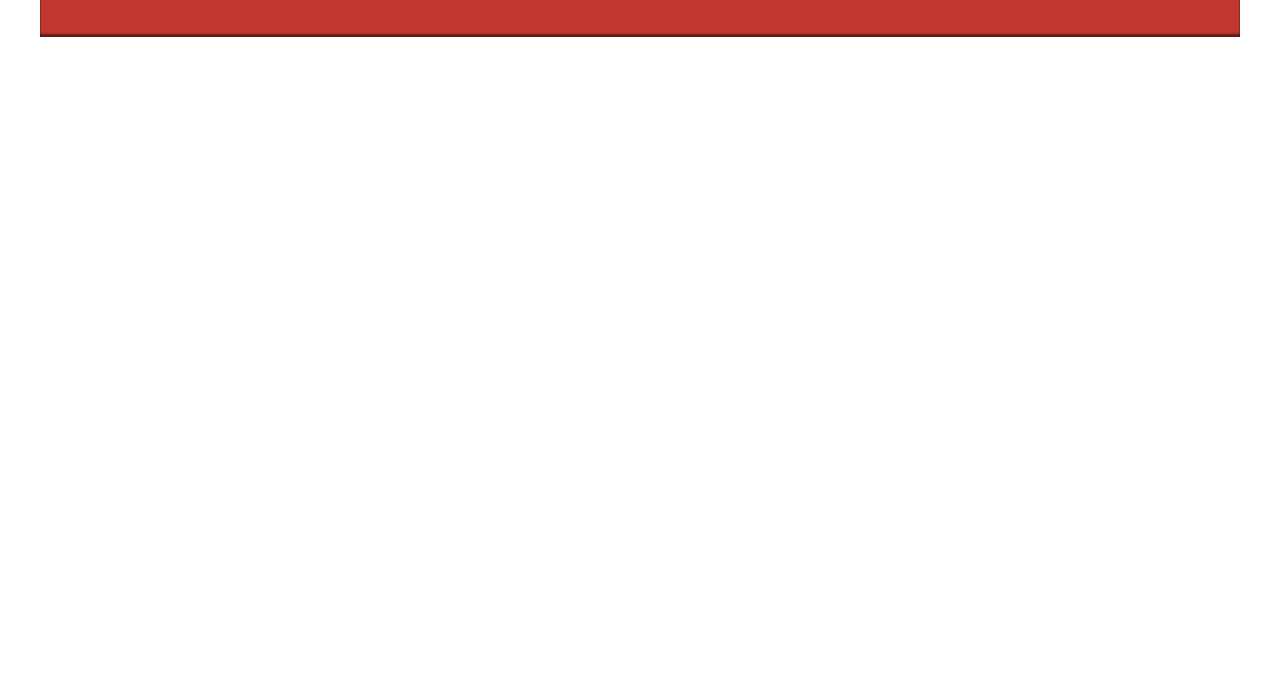
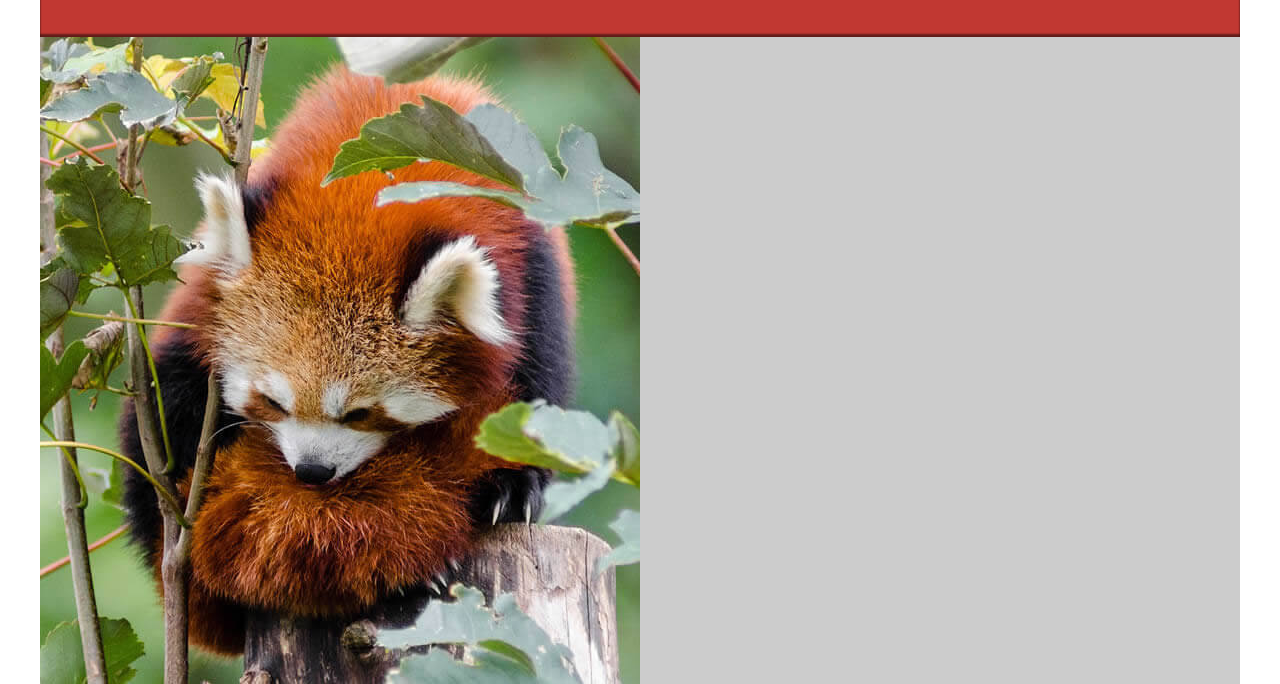
Before and after one commit to afm2708/WebDevAssignments, a plain HTML site: page Assignment-2-Part-1/index.html in a window 1280 px wide. Shown: the part 1263-1947 px from the top of the page. Before the commit the page ends 1300 px from the top, so only its background shows below. Drawn offline with nearby package versions, Linux system fonts and the light colour scheme.

Commit message:
Added red panda image

```diff
--- a/Assignment-2-Part-1/index.html
+++ b/Assignment-2-Part-1/index.html
@@ -153,6 +153,10 @@
 
       <div class="red-panda">
         <!-- insert picture element -->
+	<picture>
+	  <source srcset=red-panda-landscape.jpg media=(max-width:600px) />
+	  <img src=red-panda-portrait-small.jpg>
+	</picture>
       </div>
 
     </main>
```
